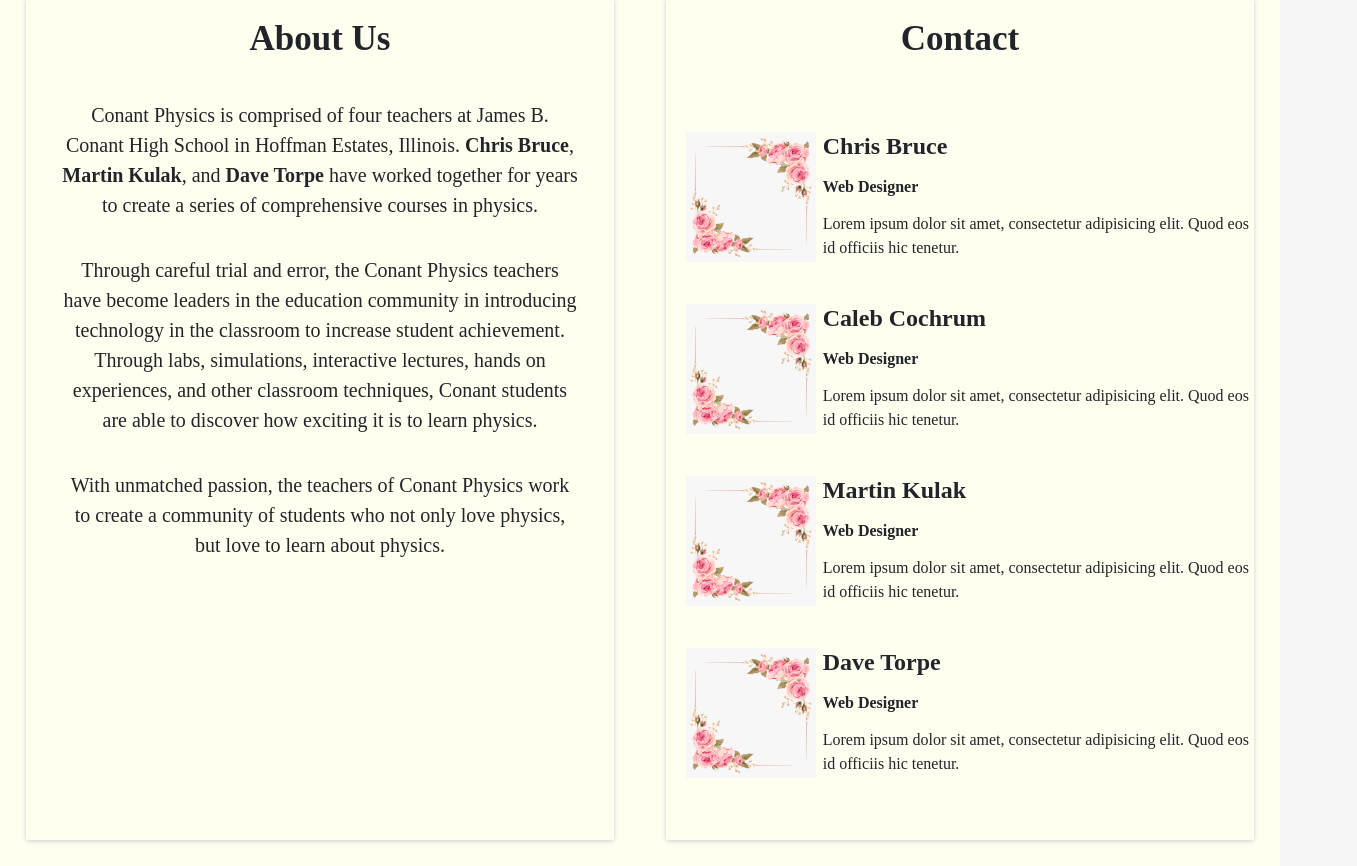
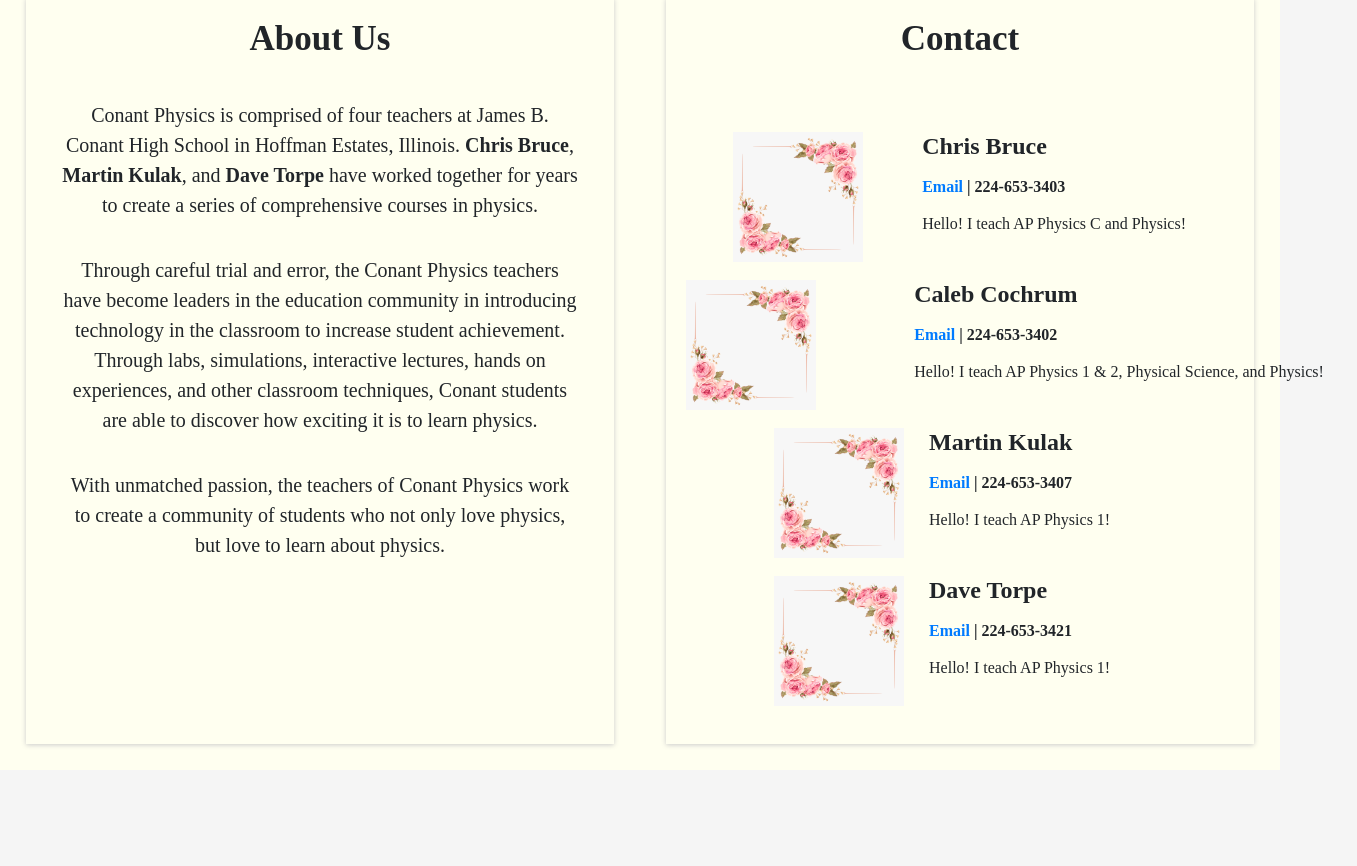
Before and after one commit to anandani4136/Conant-Physics, a React (Create React App) app in the folder frontend/: page /home in a window 1280 px wide. Shown: the part 500-1366 px from the top of the page, 1357 px wide, since content can reach past the window. After the commit the page ends 1270 px from the top, so only its background shows below. Built offline with nearby package versions, Linux system fonts and the light colour scheme.

Commit message:
contacts

```diff
--- a/frontend/src/components/Home.js
+++ b/frontend/src/components/Home.js
@@ -42,7 +42,7 @@ export default class HomeScreen extends React.Component {
                                     <MDBRow className="text-md-left">
                                         <MDBCol lg="15" md="15" className="mb-1">
                                             <div className="infoDiv">
-                                                <MDBCol md="2" lg="3" className="float-left">
+                                                <MDBCol md="2" lg="5" className="float-left">
                                                     <div className="teacherImg"></div>
                                                 {/* <MDBAvatar
                                                     src="https://mdbootstrap.com/img/Photos/Avatars/img%20(32).jpg"
@@ -54,11 +54,10 @@ export default class HomeScreen extends React.Component {
                                                 <MDBCol md="20" lg="10" className="float-right">
                                                     <h4 className="font-weight-bold mb-3">Chris Bruce</h4>
                                                     <h6 className="font-weight-bold grey-text mb-3">
-                                                        Web Designer
+                                                        <a href="mailto:cbruce@d211.org">Email</a> | 224-653-3403
                                                     </h6>
                                                     <p className="grey-text">
-                                                        Lorem ipsum dolor sit amet, consectetur adipisicing elit. Quod
-                                                        eos id officiis hic tenetur.
+                                                        Hello! I teach AP Physics C and Physics!
                                                     </p>
                                                     <a href="#!" className="p-2 fa-lg fb-ic">
                                                         <MDBIcon fab icon="facebook-f" />
@@ -75,7 +74,7 @@ export default class HomeScreen extends React.Component {
 
                                         <MDBCol lg="15" md="15" className="mb-1">
                                             <div className="infoDiv">
-                                                <MDBCol md="2" lg="3" className="float-left">
+                                                <MDBCol md="2" lg="5" className="float-left">
                                                     <div className="teacherImg"></div>
                                                 {/* <MDBAvatar
                                                     src="https://mdbootstrap.com/img/Photos/Avatars/img%20(32).jpg"
@@ -87,11 +86,10 @@ export default class HomeScreen extends React.Component {
                                                 <MDBCol md="20" lg="10" className="float-right">
                                                     <h4 className="font-weight-bold mb-3">Caleb Cochrum</h4>
                                                     <h6 className="font-weight-bold grey-text mb-3">
-                                                        Web Designer
+                                                        <a href="mailto:ccochrum@d211.org">Email</a> | 224-653-3402
                                                     </h6>
                                                     <p className="grey-text">
-                                                        Lorem ipsum dolor sit amet, consectetur adipisicing elit. Quod
-                                                        eos id officiis hic tenetur.
+                                                        Hello! I teach AP Physics 1 & 2, Physical Science, and Physics!
                                                     </p>
                                                     <a href="#!" className="p-2 fa-lg fb-ic">
                                                         <MDBIcon fab icon="facebook-f" />
@@ -108,7 +106,7 @@ export default class HomeScreen extends React.Component {
 
                                         <MDBCol lg="15" md="15" className="mb-1">
                                             <div className="infoDiv">
-                                                <MDBCol md="2" lg="3" className="float-left">
+                                                <MDBCol md="2" lg="5" className="float-left">
                                                     <div className="teacherImg"></div>
                                                 {/* <MDBAvatar
                                                     src="https://mdbootstrap.com/img/Photos/Avatars/img%20(32).jpg"
@@ -120,11 +118,10 @@ export default class HomeScreen extends React.Component {
                                                 <MDBCol md="20" lg="10" className="float-right">
                                                     <h4 className="font-weight-bold mb-3">Martin Kulak</h4>
                                                     <h6 className="font-weight-bold grey-text mb-3">
-                                                        Web Designer
+                                                        <a href="mailto:mkulak@d211.org">Email</a> | 224-653-3407
                                                     </h6>
                                                     <p className="grey-text">
-                                                        Lorem ipsum dolor sit amet, consectetur adipisicing elit. Quod
-                                                        eos id officiis hic tenetur.
+                                                        Hello! I teach AP Physics 1!
                                                     </p>
                                                     <a href="#!" className="p-2 fa-lg fb-ic">
                                                         <MDBIcon fab icon="facebook-f" />
@@ -141,7 +138,7 @@ export default class HomeScreen extends React.Component {
 
                                         <MDBCol lg="15" md="15" className="mb-1">
                                             <div className="infoDiv">
-                                                <MDBCol md="2" lg="3" className="float-left">
+                                                <MDBCol md="2" lg="5" className="float-left">
                                                     <div className="teacherImg"></div>
                                                 {/* <MDBAvatar
                                                     src="https://mdbootstrap.com/img/Photos/Avatars/img%20(32).jpg"
@@ -153,11 +150,10 @@ export default class HomeScreen extends React.Component {
                                                 <MDBCol md="20" lg="10" className="float-right">
                                                     <h4 className="font-weight-bold mb-3">Dave Torpe</h4>
                                                     <h6 className="font-weight-bold grey-text mb-3">
-                                                        Web Designer
+                                                        <a href="mailto:dtorpe@d211.org">Email</a> | 224-653-3421
                                                     </h6>
                                                     <p className="grey-text">
-                                                        Lorem ipsum dolor sit amet, consectetur adipisicing elit. Quod
-                                                        eos id officiis hic tenetur.
+                                                        Hello! I teach AP Physics 1!
                                                     </p>
                                                     <a href="#!" className="p-2 fa-lg fb-ic">
                                                         <MDBIcon fab icon="facebook-f" />
```
